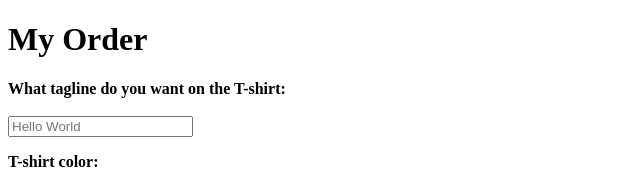
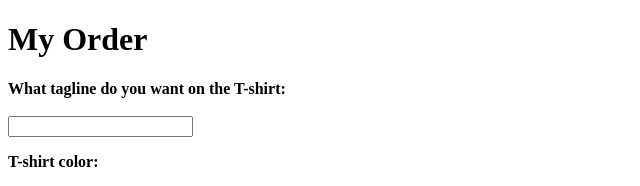
Before and after one commit to amoghpujari/IP-assignment-2, a plain HTML site: page index2.html in a window 1280 px wide. Shown: the top 186 px of the page, 0-640 px from the left. Drawn offline with Linux system fonts and the light colour scheme.

Commit message:
Update index2.html

```diff
--- a/index2.html
+++ b/index2.html
@@ -30,7 +30,7 @@
 
         name="tagline"
 
-        placeholder="Hello World"
+
 
       /><br />
 
```
